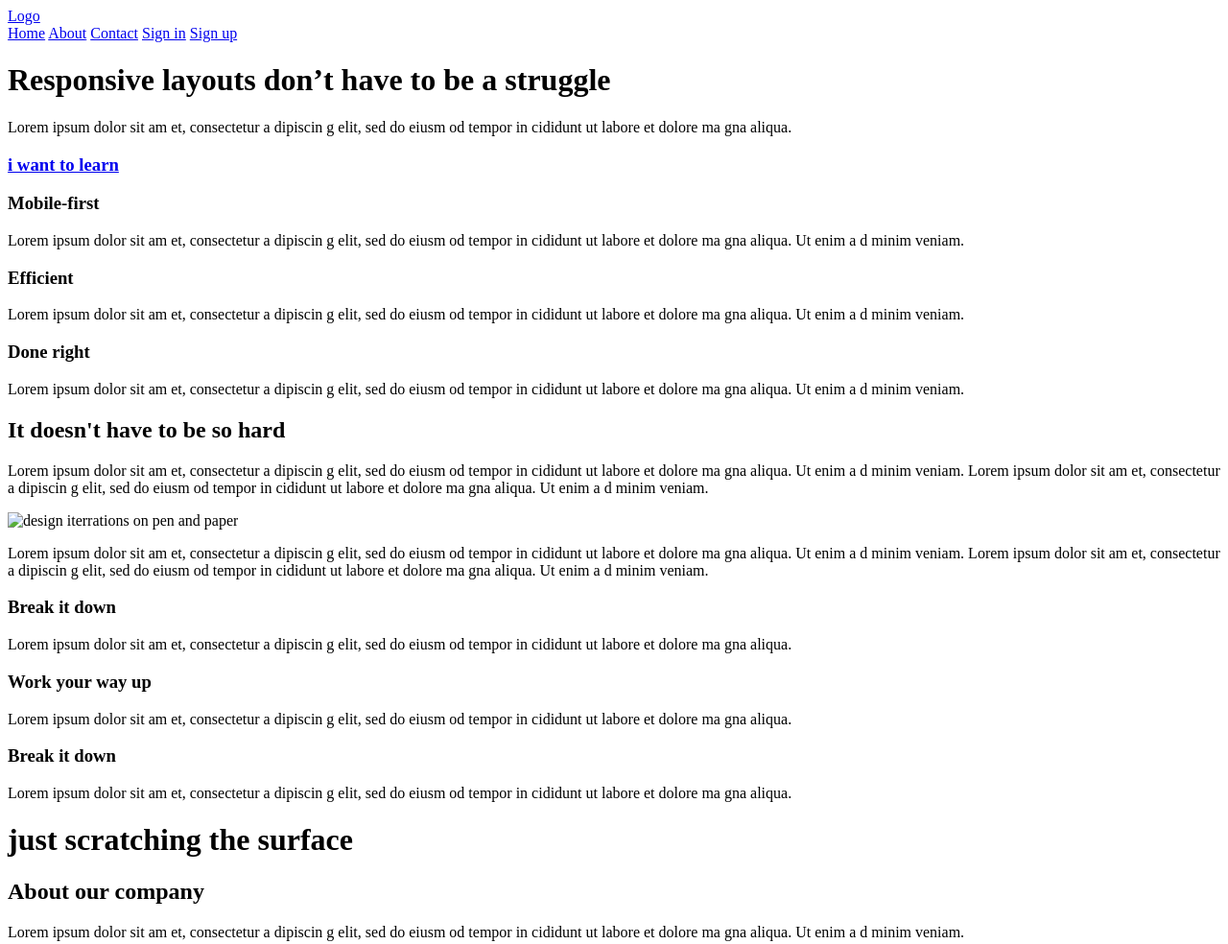
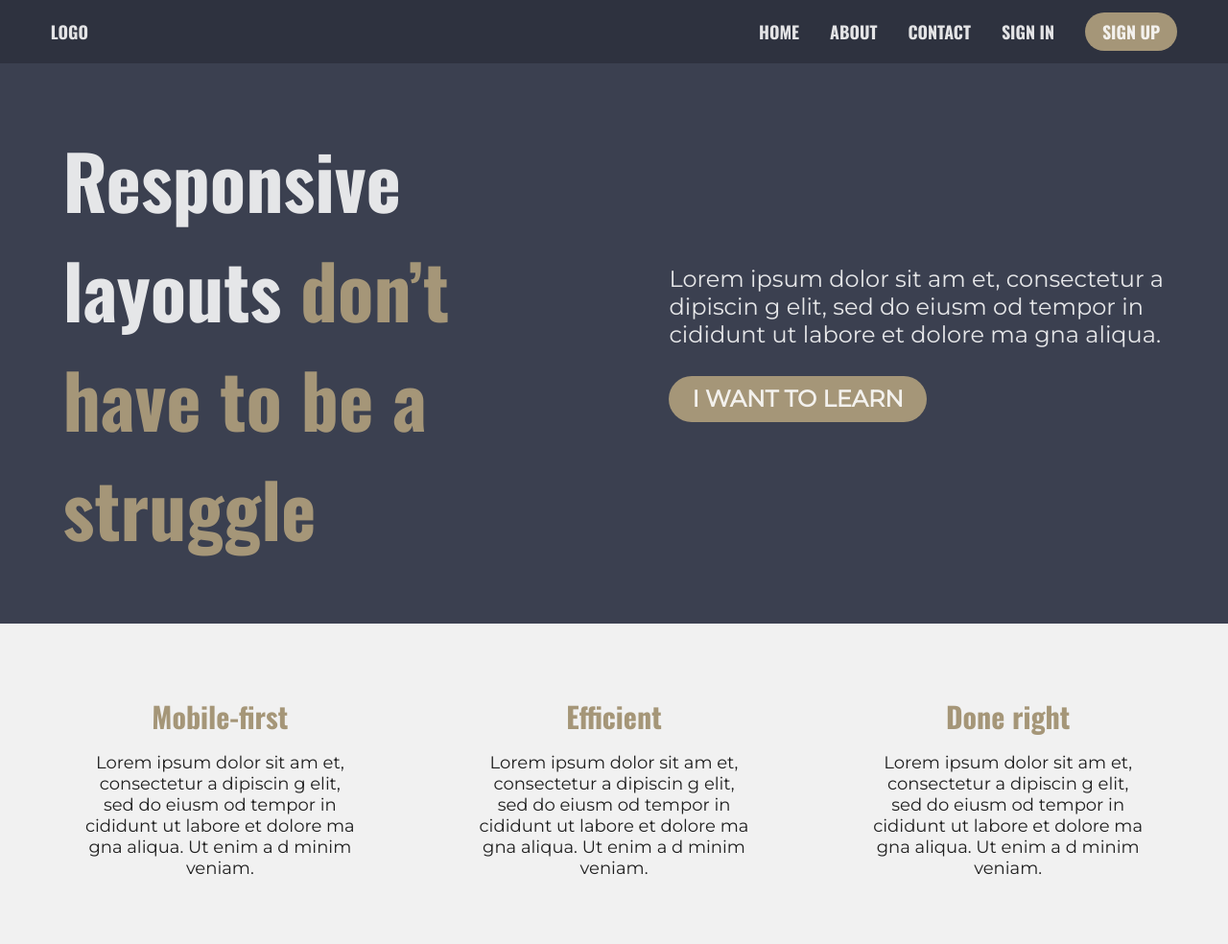
Before and after one commit to bLaCkwEw/projects, a plain HTML site: page challenges/kevin-powell-last-challenge/index.html in a window 1280 px wide. Shown: the top 984 px of the page at 96% size. Drawn offline with nearby package versions, Linux system fonts and the light colour scheme; the site is published under a folder, as on GitHub Pages, so addresses that start at the root find nothing.

Commit message:
Fix style linking

```diff
--- a/challenges/kevin-powell-last-challenge/index.html
+++ b/challenges/kevin-powell-last-challenge/index.html
@@ -6,7 +6,7 @@
   <meta name="viewport" content="width=device-width, initial-scale=1.0" />
   <title>Responsive Layouts!</title>
 
-  <link rel="stylesheet" href="/style.css" />
+  <link rel="stylesheet" href="./style.css" />
 </head>
 
 <body>
@@ -75,7 +75,7 @@
         dolore ma gna aliqua. Ut enim a d minim veniam. Lorem ipsum dolor sit am et, consectetur a dipiscin g elit, sed
         do
         eiusm od tempor in cididunt ut labore et dolore ma gna aliqua. Ut enim a d minim veniam.</p>
-      <img src="/assets/img.jpg" alt="design iterrations on pen and paper">
+      <img src="./assets/img.jpg" alt="design iterrations on pen and paper">
       <p>Lorem ipsum dolor sit am et, consectetur a dipiscin g elit, sed do eiusm od tempor in cididunt ut labore et
         dolore ma gna aliqua. Ut enim a d minim veniam. Lorem ipsum dolor sit am et, consectetur a dipiscin g elit, sed
         do
```
